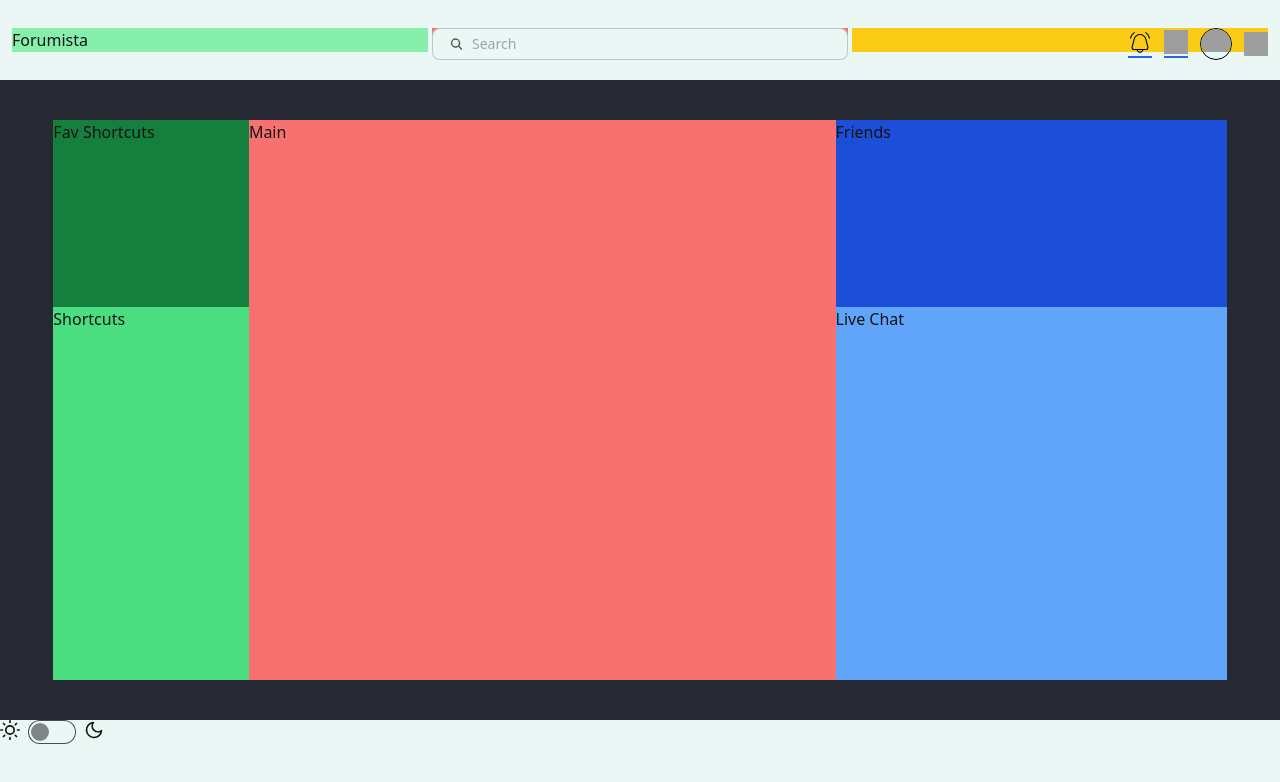
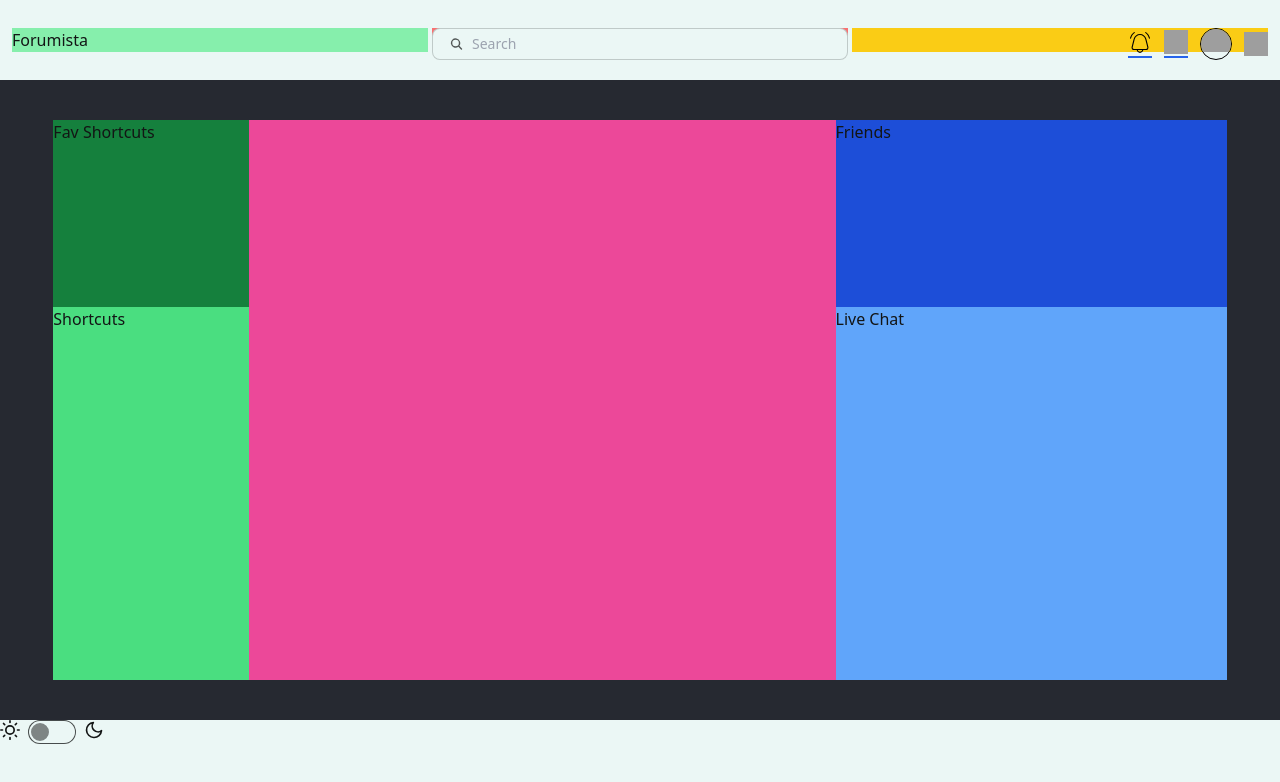
Before and after one commit to mr-top/forumista-front, a React (Vite) app: page /home in a window 1280 px wide. Shown: the top 782 px of the page. Built offline with nearby package versions, Linux system fonts and the light colour scheme; grey boxes are pictures that could not be loaded.

Commit message:
foundation completed

```diff
--- a/src/components/Home.jsx
+++ b/src/components/Home.jsx
@@ -1,4 +1,5 @@
 import Board from "./Board";
+import Posts from './Posts';
 
 function Home() {
   return (
@@ -17,7 +18,7 @@ function Home() {
 
         <div className="flex flex-col basis-3/4 md:basis-3/6">
           <div className="basis-full bg-red-400">
-            Main
+            <Posts/>
           </div>
         </div>
 
--- /dev/null
+++ b/src/components/Posts.jsx
@@ -0,0 +1,18 @@
+import { useEffect, useRef } from "react";
+
+function Posts () {
+  const postsRef = useRef(null);
+
+  useEffect(() => {
+    console.log(postsRef.current.clientHeight)
+    console.log(postsRef.current.clientWidth)
+  }, []);
+
+  return (
+    <div ref={postsRef} className="h-full bg-pink-500">
+
+    </div>
+  )
+}
+
+export default Posts;
```
